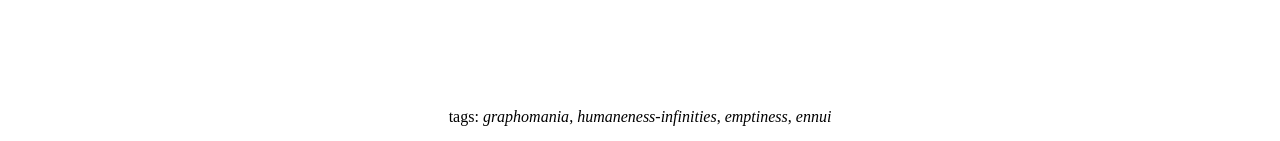
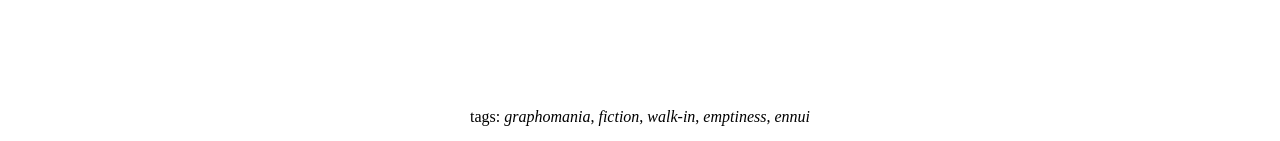
Before and after one commit to slr/slr.github.io, a Jekyll site: the page built from _posts/2014-03-03-amicus-incommodus-ab-inimico-non-differt.html, in a window 1280 px wide. Shown: the part 756-897 px from the top of the page. Built offline with Jekyll 4.4.1, drawn with Linux system fonts in a browser that asks for light colours.

Commit message:
rename humaneness-infinities tag to walk-in

```diff
--- a/_posts/2014-03-03-amicus-incommodus-ab-inimico-non-differt.html
+++ b/_posts/2014-03-03-amicus-incommodus-ab-inimico-non-differt.html
@@ -1,7 +1,7 @@
 ---
 redirect_from: /2014/03/amicus-incommodus-ab-inimico-non-differt.html
 title: смена караула
-tags: [graphomania, humaneness-infinities, emptiness, ennui]
+tags: [graphomania, fiction, walk-in, emptiness, ennui]
 ---
 <div lang="ru">
 <p>— Поиграй со мной.
--- a/_posts/2015-07-21-soul-trash.html
+++ b/_posts/2015-07-21-soul-trash.html
@@ -1,7 +1,7 @@
 ---
 redirect_from: /2015/07/soul-trash.html
 title: реальность, взятая с нас в полушариях
-tags: [graphomania, humaneness-infinities, emptiness, memory, хлам]
+tags: [graphomania, fiction, walk-in, emptiness, memory, хлам]
 ---
 <div lang="ru">
 <p>Всеобщая Свалка Душевного Хлама. Пройти и не заметить. Слишком велика. Поискать свою лепту? Сколько всякого, провозишься вечность.
```
Also changed, not shown: 2 other files.
